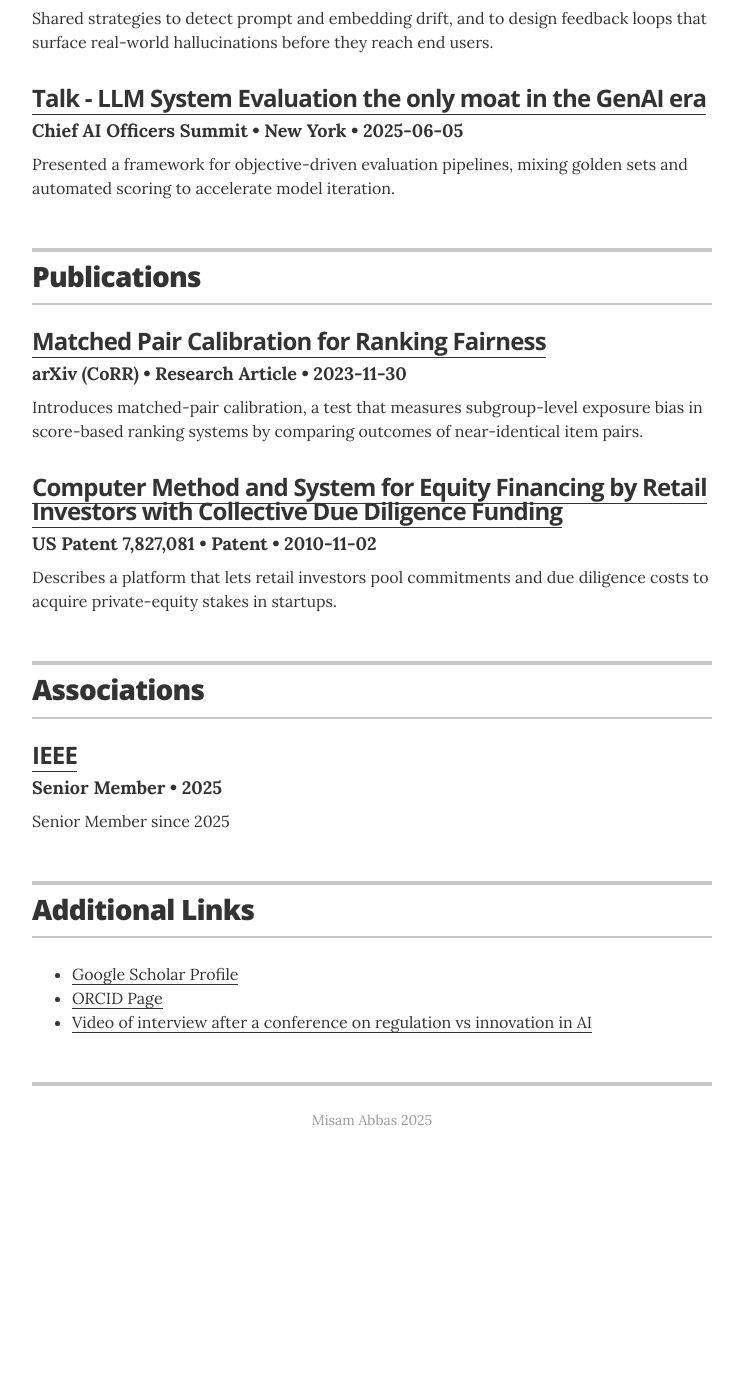
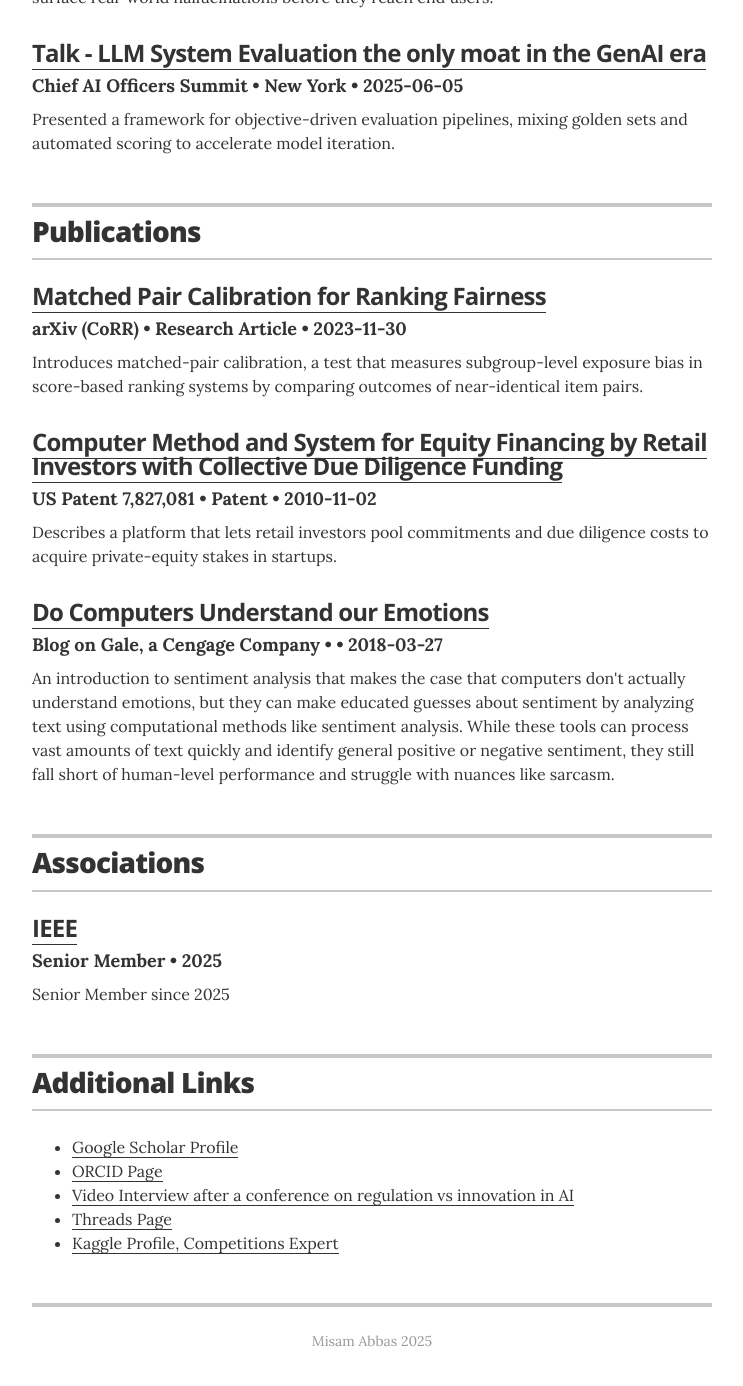
Before and after one commit to misamabbas/misamabbas.github.io, a Jekyll site: the page built from index.html, in a window 1280 px wide and 1400 px high, scrolled down 2329 px. Shown: the top 1386 px of the window, without its empty margins (268-1011 px from the left). Built offline with Jekyll 4.4.1, drawn with Linux system fonts in a browser that asks for light colours; before the commit the page ends 3508 px from its top, so only the background shows below that.

Commit message:
gale blog, more links

```diff
--- a/_config.yml
+++ b/_config.yml
@@ -29,7 +29,7 @@ resume_header_intro:  >-
   At Meta, he developed user representation models serving billions and created fairness metrics for recommender systems with wide adoption.
   At Dropbox, he laid the foundations of Dash.ai's AI-powered universal search.
   A conference speaker and co-author of ranking fairness research, his work eliminates critical bottlenecks to AI adoption while ensuring responsible deployment.
-  He holds an MBA from London Business School and B.Tech in Computer Science from IIT Delhi.</p>"
+  He holds an MBA from London Business School and B.Tech in Computer Science from IIT Delhi.
 
 # use "yes" to display the email contact button,
 # "no" to display an "I'm not looking for work" message,
@@ -57,7 +57,7 @@ resume_section_links:           true
 # uncomment the options you wish to display, and add your own URL
 resume_social_links:
   resume_github_url:            "https://github.com/misamabbas"
-  resume_twitter_url:           "http://x.com/misambbas"
+  resume_twitter_url:           "http://x.com/misamabbas"
   resume_linkedin_url:          "https://www.linkedin.com/in/misam"
   resume_website_url:           "http://work.misamabbas.com"
 resume_print_social_links:      true
--- a/_data/links.yml
+++ b/_data/links.yml
@@ -3,5 +3,9 @@
   description: Google Scholar Profile
 - url: "https://orcid.org/0009-0006-8276-4021"
   description: ORCID Page
-- url: "https://www.youtube.com/watch?v=sws-oSfy534&t=144s"
-  description: Video of interview after a conference on regulation vs innovation in AI
+- url: "https://www.youtube.com/watch?v=sws-oSfy534"
+  description: Video Interview after a conference on regulation vs innovation in AI
+- url: "https://www.threads.com/@misamabbas"
+  description: Threads Page
+- url: "https://www.kaggle.com/misamabbas/"
+  description: Kaggle Profile, Competitions Expert
--- a/_data/publications.yml
+++ b/_data/publications.yml
@@ -17,3 +17,13 @@
   summary: >-
     Describes a platform that lets retail investors pool commitments and due
     diligence costs to acquire private-equity stakes in startups.
+
+- title: "Do Computers Understand our Emotions"
+  publication: Blog on Gale, a Cengage Company
+  date: 2018-03-27
+  link: https://blog.gale.com/do-computers-understand-our-emotions
+  summary: >-
+    An introduction to sentiment analysis that makes the case that computers don't actually understand emotions,
+    but they can make educated guesses about sentiment by analyzing text using computational methods like sentiment analysis.
+    While these tools can process vast amounts of text quickly and identify general positive or negative sentiment,
+    they still fall short of human-level performance and struggle with nuances like sarcasm.
```
